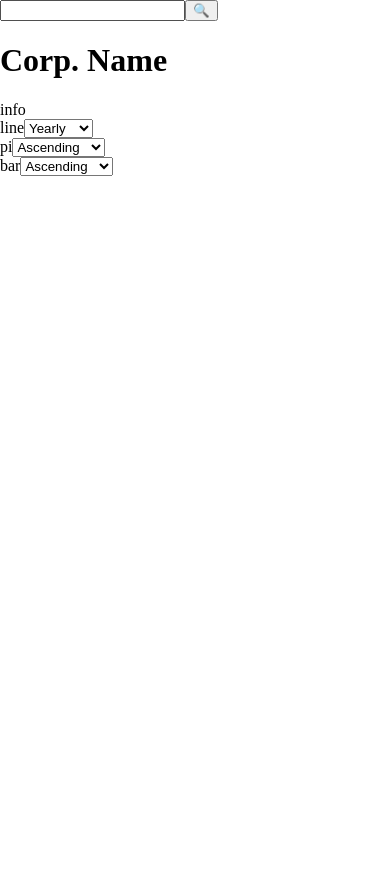
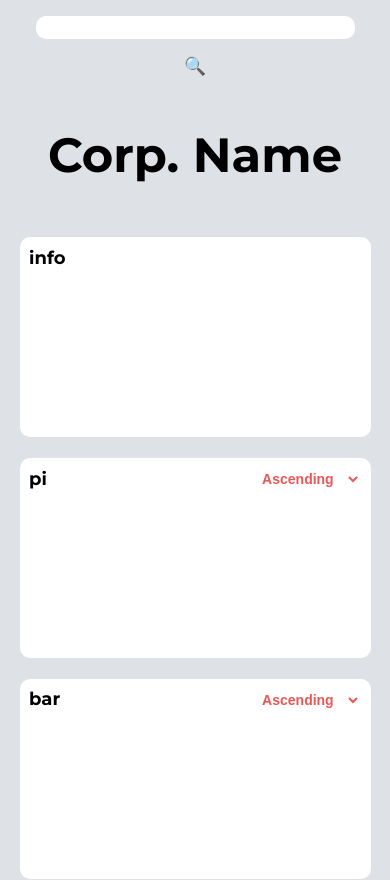
Before and after one commit to architbaurai/gdsc-task, a React (Create React App) app: page / in a window 390 px wide. Shown: the top 880 px of the page. Before the commit the page ends 844 px from the top, so only its background shows below. Built offline with nearby package versions, Linux system fonts and the light colour scheme.

Commit message:
styled mobile version

```diff
--- a/public/index.html
+++ b/public/index.html
@@ -24,6 +24,10 @@
       work correctly both with client-side routing and a non-root public URL.
       Learn how to configure a non-root public URL by running `npm run build`.
     -->
+
+    <link rel="preconnect" href="https://fonts.googleapis.com">
+    <link rel="preconnect" href="https://fonts.gstatic.com" crossorigin>
+    <link href="https://fonts.googleapis.com/css2?family=Montserrat:ital,wght@0,100..900;1,100..900&display=swap" rel="stylesheet">
     <title>React App</title>
   </head>
   <body>
--- a/src/App.jsx
+++ b/src/App.jsx
@@ -14,10 +14,12 @@ function App() {
 function Header(){
 
   return <header>
+
     <form action="submit">
       <input type="text" />
       <button>🔍</button>
     </form>
+
   </header>
 }
 
@@ -29,19 +31,19 @@ function Content(){
 
     <div className="statistics">
 
-      <StatContainer className="info">
+      <StatContainer type = "info">
 
       </StatContainer>
 
-      <StatContainer className="line">
+      <StatContainer type="pi">
 
       </StatContainer>
 
-      <StatContainer className="pi">
+      <StatContainer type="bar">
 
       </StatContainer>
 
-      <StatContainer className="bar">
+      <StatContainer type="line">
 
       </StatContainer>
 
@@ -51,13 +53,13 @@ function Content(){
 }
 
 
-function StatContainer({className, children}){
+function StatContainer({type, children}){
 
-  return <div>
+  return <div className='stat-container'>
 
-    <div>
-      <span>{className}</span>
-      <Manipulator className={className}/>
+    <div className='secondary-header'>
+      <span className='secondary-heading'>{type}</span>
+      <Manipulator type={type}/>
     </div>
 
     <div>
@@ -69,13 +71,13 @@ function StatContainer({className, children}){
 }
 
 
-function Manipulator({className}){
+function Manipulator({type}){
 
-  let op1 = className === "line"? "Yearly" : "Ascending"
+  let op1 = type === "line"? "Yearly" : "Ascending"
 
-  let op2 = className === "line"? "Monthly" : "Descending";
+  let op2 = type === "line"? "Monthly" : "Descending";
 
-  return(className !== "info")? <select name="" id="">
+  return(type !== "info")? <select name="" id="">
           <option value={op1}>{op1}</option>
           <option value={op2}>{op2}</option>
         </select> : null;
--- a/src/style.css
+++ b/src/style.css
@@ -1,3 +1,95 @@
 body{
     margin: 0;
+    font-family:Montserrat;
+    background-color: #DEE2E6;
 }
+
+/*semantics*/
+
+h1{
+    text-align: center;
+    font-size: 3rem;
+}
+
+.secondary-heading{
+    font-size: 1.125rem;
+    font-weight: bold;
+}
+
+
+/*layout*/
+header{
+    margin-inline: auto;
+    width: 90%;
+    max-width: 960px;
+    margin: 0 auto;
+}
+
+header form{
+    display: flex;
+    flex-direction: column;
+    justify-content: center;
+    margin: 1em;
+    gap:1em
+}
+
+header input{
+    border: none;
+    border-radius: 10px;
+    font-size: 1.1rem;
+}
+
+header button{
+    border: none;
+    background-color: transparent;
+    font-size: 1.1rem;
+}
+
+.main-container{
+    width: 90%;
+    max-width: 960px;
+    margin: 0 auto;
+
+    display: flex;
+    flex-direction: column;
+    justify-content: center;
+}
+
+.stat-container{
+    display: flex;
+    flex-direction: column;
+
+    width: 100%;
+    height:200px; /*redundant*/
+
+    background-color: #ffff;
+    border: none;
+    border-radius: 10px;
+
+    margin: 1.3em 0px;
+}
+
+.secondary-header{
+    display: flex;
+    justify-content: space-between;
+
+    margin: 0.6em 0.6em;
+}
+
+.secondary-header select{
+
+    border: none;
+    outline: none;
+    border-radius: 10px;
+    padding: 0.2em;
+
+    background-color: transparent;
+    color: #EB5757;
+
+    font-size: 0.875rem;
+    font-weight: bold;
+}
+
+.secondary-header select option{
+    color: black;
+}
```
